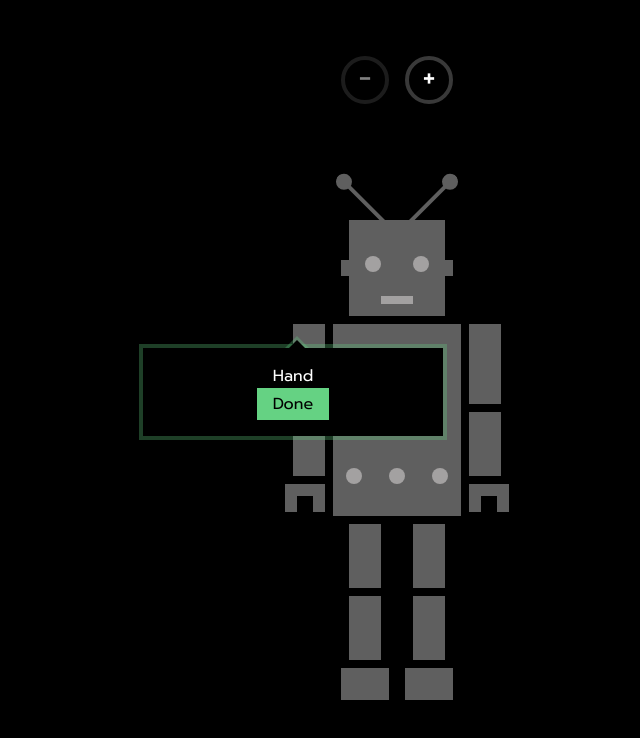
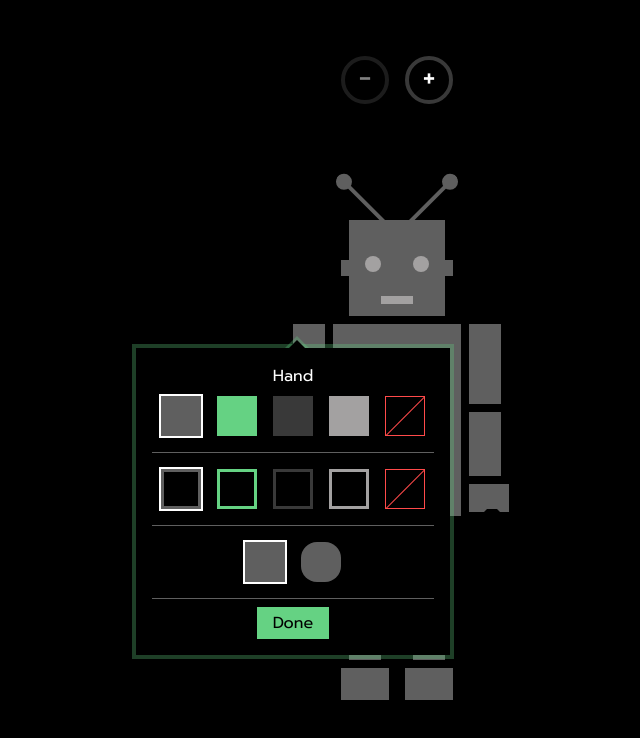
Before and after one commit to Dolampochki/robots, a React (Create React App) app: page / in a window 1280 px wide. Both pictures are taken after a click on the element 548 px from the left and 422 px from the top of the page. Shown: the top 738 px of the page, without its empty margins (243-883 px from the left). Built offline with nearby package versions, Linux system fonts and the light colour scheme.

Commit message:
add props classes and functionality

```diff
--- a/src/App.scss
+++ b/src/App.scss
@@ -8,6 +8,10 @@ body {
         color: #fff;
         font-family: $font-family-base;
     }
+}
+
+button {
+  cursor: pointer;
 }
 
 .round-button {
@@ -24,7 +28,6 @@ body {
     text-decoration: none;
     font-size: $font-size-7;
     line-height: 1;
-    cursor: pointer;
 
     i {
       margin-top: -4px;
--- a/src/Components/Controllers/SettingsPopup/SettingsPopup.js
+++ b/src/Components/Controllers/SettingsPopup/SettingsPopup.js
@@ -2,12 +2,12 @@
 import React, { useState } from 'react'
 import { capitalizeWord } from 'Helpers/helpers'
 import './SettingsPopup.scss'
-import { settingsOptions, settingsForParts } from 'Helpers/consts'
+import { settingsOptions, settingsForParts, propsClasses } from 'Helpers/consts'
 import SettingsRow from './SettingsRow/SettingsRow'
 
 export const SettingsPopup = ({ updateSettings, part, elementWidth, isOpen, settings }) => {
 
-    const style = { left: `${elementWidth / 2 - 150}px` }
+    const style = { left: `${elementWidth / 2 - 157}px` }
     const [currentSettings, setCurrentSettings] = useState({ ...settings })
 
     const done = () => {
@@ -20,8 +20,9 @@ export const SettingsPopup = ({ updateSettings, part, elementWidth, isOpen, sett
             {settingsForParts[part].map(prop =>
                 <SettingsRow
                     key={prop}
+                    propClass={propsClasses[prop]}
                     options={settingsOptions[prop]}
-                    value={settings[prop]}
+                    selected={currentSettings[prop]}
                     updateProp={(val) => setCurrentSettings({ ...currentSettings, [prop]: val })} />
             )}
             <button className='done-button' onClick={done}>Done</button>
--- a/src/Components/Controllers/SettingsPopup/SettingsPopup.scss
+++ b/src/Components/Controllers/SettingsPopup/SettingsPopup.scss
@@ -6,7 +6,7 @@
     position: absolute;
     left: 0;
     top: $spacer-3;
-    width: 300px;
+    width: 314px;
     padding: $spacer;
     background: $globalBgColor;
     box-shadow: $box-shadow-base;
--- a/src/Components/Controllers/SettingsPopup/SettingsRow/SettingsRow.js
+++ b/src/Components/Controllers/SettingsPopup/SettingsRow/SettingsRow.js
@@ -1,22 +1,19 @@
 import React from 'react'
 import './SettingsRow.scss'
 
-export const SettingsRow = ({ options, updateProp, value }) => {
+export const SettingsRow = ({ options, propClass, updateProp, selected }) => {
 
     const changeProp = (val) => {
         updateProp(val)
     }
 
     return (
-        <div className='settings-row'>
-            {options.map(option => <input
-                type='radio'
-                name='options'
-                onChange={changeProp}
-                className={`${option}`}
-                value={value}
-                key={option} />)}
-        </div>
+        <ul className={`settings-row ${propClass}`}>
+            {options.map(option => <li
+                onClick={() => changeProp(option)}
+                className={`${typeof option === 'boolean' ? (option ? propClass : '') : option} ${option === selected ? 'selected' : ''}`}
+                key={option}></li>)}
+        </ul>
     )
 }
 
--- a/src/Components/Controllers/SettingsPopup/SettingsRow/SettingsRow.scss
+++ b/src/Components/Controllers/SettingsPopup/SettingsRow/SettingsRow.scss
@@ -3,4 +3,48 @@
 
 .settings-row {
     @include flexCenter;
+    position: relative;
+    width: 100%;
+    padding-bottom: $spacer-1;
+    border-bottom: 1px solid $layoutBorderColor;
+    margin-bottom: $spacer-1;
+
+    * {
+        @include classesForProps;
+    }
+
+    &.rounded-top,
+    &.rounded-bottom,
+    &.border-radius {
+        * {
+            background-color: $layoutBorderColor;
+        }
+    }
+
+    .background-no-color,
+    .border-no-color {
+        border: 1px solid $errorColor !important;
+        &:before {
+            @include absolutePseudo;
+            left: 19px;
+            top: -8px;
+            width: 1px;
+            height: 54px;
+            background-color: $errorColor;
+            transform: rotate(45deg);
+        }
+    }
+
+
+    li {
+        width: $spacer-5;
+        height: $spacer-5;
+        margin: $spacer-1;
+        cursor: pointer;
+        box-shadow: 0 0 0 0.125rem $globalBgColor;
+        &:hover,
+        &.selected {
+            box-shadow: 0 0 0 0.125rem #fff;
+        }
+    }
 }
--- a/src/Components/Robot/RobotBody/Hand/Hand.js
+++ b/src/Components/Robot/RobotBody/Hand/Hand.js
@@ -26,10 +26,10 @@ export const Hand = ({ side, handSettings, updateHandSettings }) => {
 
     return (
         <>
-            <div className={classes} onClick={openSettings}>
-                <div className='hand-top'></div>
-                <div className='hand-bottom'></div>
-                <div className='hand-palm'></div>
+            <div className={`${classes} parent`} onClick={openSettings}>
+                <div className='hand-top parent-prop'></div>
+                <div className='hand-bottom parent-prop'></div>
+                <div className='hand-palm parent-prop'></div>
             </div>
             <SettingsPopup
                 part='hand'
--- a/src/Components/Robot/RobotBody/Hand/Hand.scss
+++ b/src/Components/Robot/RobotBody/Hand/Hand.scss
@@ -4,6 +4,7 @@
 .hand {
     flex-direction: column;
     margin: 0 $spacer-1;
+    @include classesForProps;
     &-top {
         height: 5rem;
         width: 2rem;
@@ -26,11 +27,12 @@
         &:after {
             @include absolutePseudo;
             left: 0.75rem;
-            bottom: 0;
+            bottom: -3px;
             top: unset;
             height: 1rem;
             width: 1rem;
             background-color: $globalBgColor;
+            border-bottom-color: $globalBgColor!important;
         }
     }
 
--- a/src/Components/Robot/RobotHead/RobotHeadMiddle/Ear/Ear.js
+++ b/src/Components/Robot/RobotHead/RobotHeadMiddle/Ear/Ear.js
@@ -2,7 +2,6 @@ import React from 'react'
 import './Ear.scss'
 
 export const Ear = ({ side }) => {
-    console.log('Ear')
     return (
         <div className={`ear ${side}`}></div>
     )
--- a/src/Helpers/consts.js
+++ b/src/Helpers/consts.js
@@ -1,6 +1,6 @@
 const defaultSettings = {
-    backgroundColor: 'grey',
-    borderColor: 'grey',
+    backgroundColor: 'background-grey',
+    borderColor: 'border-grey',
     roundedTop: false,
     roundedBottom: false,
     borderRadius: false,
@@ -8,17 +8,20 @@ const defaultSettings = {
 }
 
 const propsClasses = {
+    backgroundColor: 'background-color',
+    borderColor: 'border-color',
     roundedTop: 'rounded-top',
     roundedBottom: 'rounded-bottom',
-    borderRadius: 'border-radius'
+    borderRadius: 'border-radius',
+    distribute: 'distribute'
 }
 
 const colors = ['grey', 'green', 'dark-grey', 'light-grey', 'no-color']
 const booleanSelect = [false, true]
 
 const settingsOptions = {
-    backgroundColor: colors,
-    borderColor: colors,
+    backgroundColor: colors.map(c => `background-${c}`),
+    borderColor: colors.map(c => `border-${c}`),
     roundedTop: booleanSelect,
     roundedBottom: booleanSelect,
     borderRadius: booleanSelect,
--- a/src/Helpers/helpers.js
+++ b/src/Helpers/helpers.js
@@ -54,8 +54,9 @@ const generateClasses = (part, settings, optional) => {
         settingsForParts[part].forEach(prop => {
             if (prop in settings) {
                 if (typeof settings[prop] === 'string') classes += ` ${settings[prop]}`
-                if (typeof settings[prop] === 'boolean' && settings[prop]) classes =+ ` ${propsClasses[prop]}`
+                if (typeof settings[prop] === 'boolean' && settings[prop]) classes += ` ${propsClasses[prop]}`
             }
+            console.log(prop, classes, propsClasses[prop], typeof settings[prop] === 'boolean')
         })
     }
     return classes
--- a/src/Styles/mixin.scss
+++ b/src/Styles/mixin.scss
@@ -13,3 +13,133 @@
     display: block;
     content: "";
 }
+
+@mixin backgroundColor {
+    &.background-grey {
+        &:not(.parent),
+        .parent-prop,
+        .parent-prop:after {
+            background-color: $layoutBorderColor;
+        }
+    }
+    &.background-green {
+        &:not(.parent),
+        .parent-prop,
+        .parent-prop:after {
+            background-color: $themeColor;
+        }
+    }
+    &.background-dark-grey {
+        &:not(.parent),
+        .parent-prop,
+        .parent-prop:after {
+            background-color: $tableLightBgColor;
+        }
+    }
+    &.background-light-grey {
+        &:not(.parent),
+        .parent-prop,
+        .parent-prop:after {
+            background-color: $baseBorderColor;
+        }
+    }
+    &.background-no-color {
+        &:not(.parent),
+        .parent-prop,
+        .parent-prop:after {
+            background-color: transparent;
+        }
+    }
+}
+
+@mixin borderColor {
+    &.border-grey {
+        &:not(.parent),
+        .parent-prop,
+        .parent-prop:after {
+            border: 3px solid $layoutBorderColor;
+        }
+    }
+    &.border-green {
+        &:not(.parent),
+        .parent-prop,
+        .parent-prop:after {
+            border: 3px solid $themeColor;
+        }
+    }
+    &.border-dark-grey {
+        &:not(.parent),
+        .parent-prop,
+        .parent-prop:after {
+            border: 3px solid $tableLightBgColor;
+        }
+    }
+    &.border-light-grey {
+        &:not(.parent),
+        .parent-prop,
+        .parent-prop:after {
+            border: 3px solid $baseBorderColor;
+        }
+    }
+    &.border-no-color {
+        &:not(.parent),
+        .parent-prop,
+        .parent-prop:after {
+            border: 3px solid transparent;
+        }
+    }
+}
+
+@mixin roundedTop {
+    &.rounded-top {
+        &:not(.parent),
+        .parent-prop {
+            border-top-left-radius: 50%;
+            border-top-right-radius: 50%;
+        }
+    }
+}
+
+@mixin roundedBottom {
+    &.rounded-bottom {
+        &:not(.parent),
+        .parent-prop {
+            border-bottom-left-radius: 50%;
+            border-bottom-right-radius: 50%;
+        }
+    }
+}
+
+@mixin borderRadius {
+    &.border-radius {
+        &:not(.parent),
+        .parent-prop,
+        .parent-prop:after {
+            border-radius: $spacer;
+        }
+    }
+}
+
+@mixin distribute {
+    &.horizontal {
+        &:not(.parent),
+        .parent-prop {
+            flex-direction: row;
+        }
+    }
+    &.vertical {
+        &:not(.parent),
+        .parent-prop {
+            flex-direction: column;
+        }
+    }
+}
+
+@mixin classesForProps {
+    @include backgroundColor;
+    @include borderColor;
+    @include roundedTop;
+    @include roundedBottom;
+    @include borderRadius;
+    @include distribute;
+}
```
